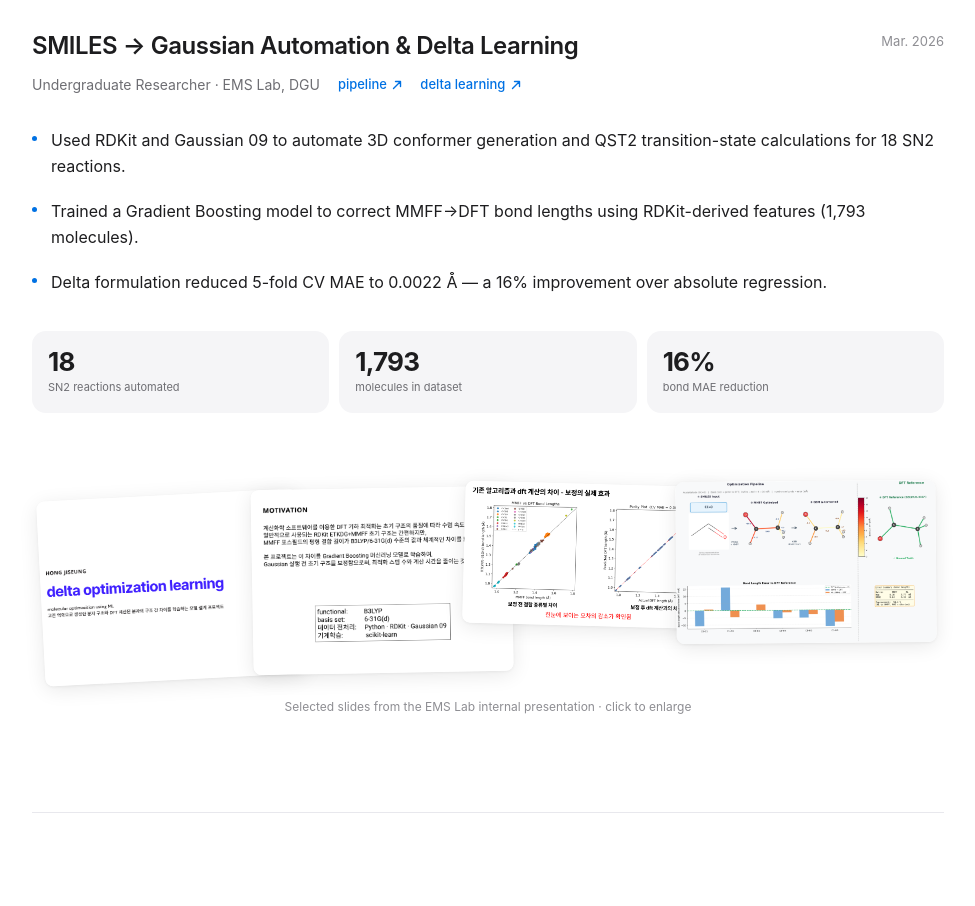
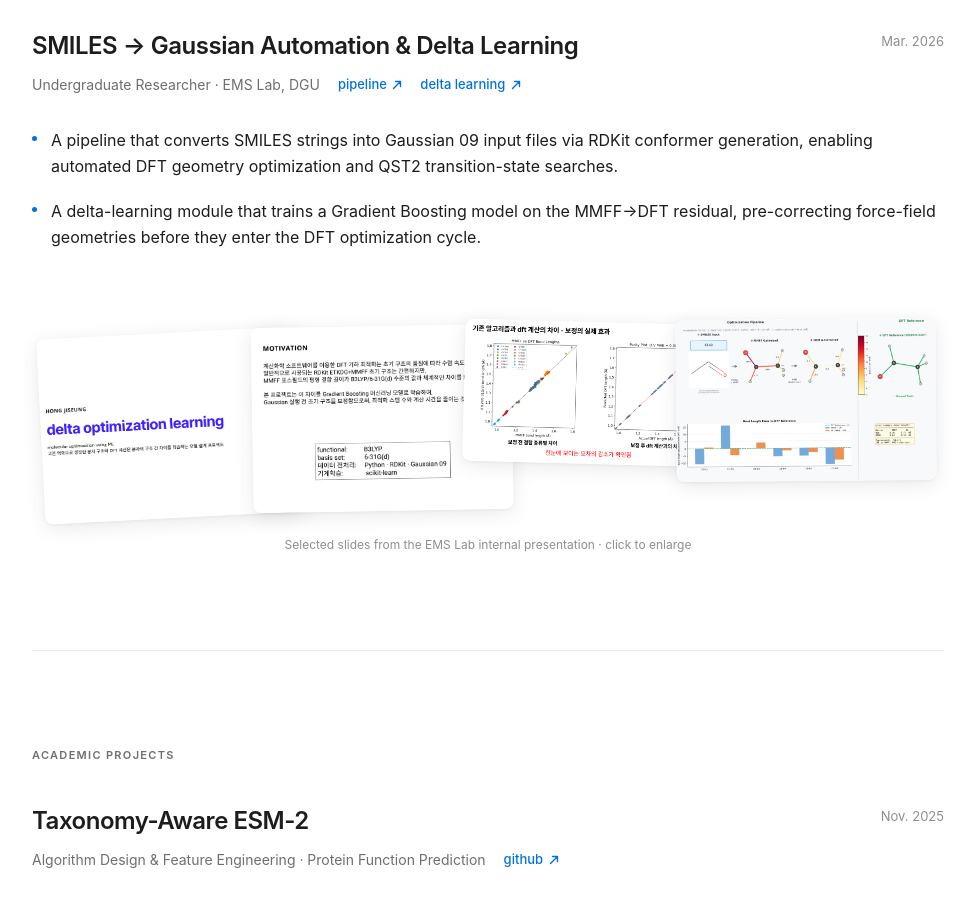
Before and after one commit to Hongjiseung-ROK/portfolio_web, a Next.js app: page / in a window 1280 px wide. Shown: the part 1800-2706 px from the top of the page, without its empty margins (152-1127 px from the left). Built offline with nearby package versions, Linux system fonts and the light colour scheme.

Commit message:
Remove metrics from Research section; describe pipeline only
Co-Authored-By: Claude Sonnet 4.6 <noreply@anthropic.com>

```diff
--- a/app/page.tsx
+++ b/app/page.tsx
@@ -200,29 +200,12 @@ export default function Home() {
         {/* Bullets */}
         <div style={{ display: "flex", flexDirection: "column", gap: 18, marginBottom: 36 }}>
           {[
-            "Used RDKit and Gaussian 09 to automate 3D conformer generation and QST2 transition-state calculations for 18 SN2 reactions.",
-            "Trained a Gradient Boosting model to correct MMFF→DFT bond lengths using RDKit-derived features (1,793 molecules).",
-            "Delta formulation reduced 5-fold CV MAE to 0.0022 Å — a 16% improvement over absolute regression.",
+            "A pipeline that converts SMILES strings into Gaussian 09 input files via RDKit conformer generation, enabling automated DFT geometry optimization and QST2 transition-state searches.",
+            "A delta-learning module that trains a Gradient Boosting model on the MMFF→DFT residual, pre-correcting force-field geometries before they enter the DFT optimization cycle.",
           ].map((text, i) => (
             <FadeIn key={i} delay={0.1 + i * 0.07}><Bullet text={text} /></FadeIn>
           ))}
         </div>
-
-        {/* Stats */}
-        <FadeIn delay={0.35}>
-          <div className="stat-grid">
-            {[
-              { value: "18",    label: "SN2 reactions automated" },
-              { value: "1,793", label: "molecules in dataset" },
-              { value: "16%",   label: "bond MAE reduction" },
-            ].map((s) => (
-              <div key={s.label} style={{ background: "#f5f5f7", borderRadius: 14, padding: "18px 16px" }}>
-                <p style={{ fontSize: 26, fontWeight: 700, color: "#1d1d1f", letterSpacing: "-0.03em", lineHeight: 1, marginBottom: 5 }}>{s.value}</p>
-                <p style={{ fontSize: 11, color: "#6e6e73", lineHeight: 1.4 }}>{s.label}</p>
-              </div>
-            ))}
-          </div>
-        </FadeIn>
 
         {/* Slides */}
         <FadeIn delay={0.45}>
```
